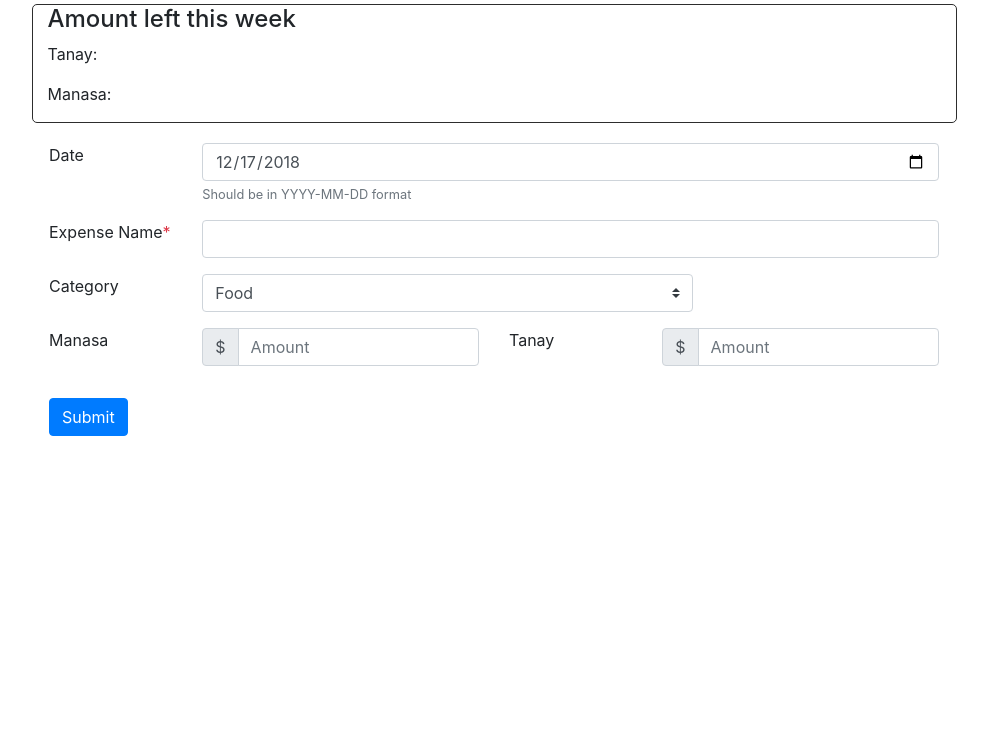
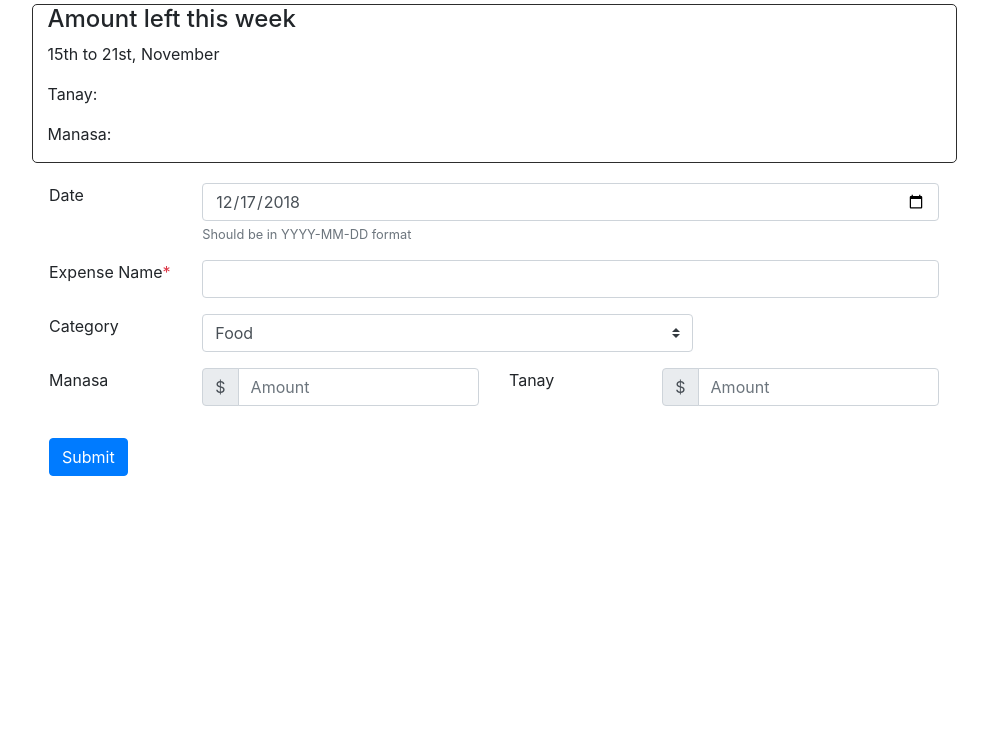
Before and after one commit to cybergla/expense-tracker, a website: page public/index.html in a window 1280 px wide. Shown: the part 64-800 px from the top of the page, without its empty margins (146-1134 px from the left). Drawn offline with nearby package versions, Linux system fonts and the light colour scheme; no server answers.

Commit message:
added week dates

```diff
--- a/public/index.html
+++ b/public/index.html
@@ -33,6 +33,7 @@
 
     <div class="col-10 mx-auto balance">
         <h4>Amount left this week</h4>
+        <p id="week_dates">21st to 28th December</p>
         <p>Tanay: <span id="amt_tanay"></span></p>
         <p>Manasa: <span id="amt_manasa"></span></p>
     </div>
--- a/public/javascripts/script.js
+++ b/public/javascripts/script.js
@@ -4,6 +4,30 @@ Date.prototype.toDateInputValue = (function() {
     return local.toJSON().slice(0,10);
 });
 document.getElementById('date').value = new Date().toDateInputValue();
+
+var months    = ['January','February','March','April','May','June','July','August','September','October','November','December'];
+var week_to_text = ["1st to 7th", "8th to 14th", "15th to 21st", "22nd to end"];
+var date = new Date();
+var month = months[date.getMonth()-1];
+var text = week_to_text[getWeek(date.getDate())] + ', ' + month;
+$("#week_dates").html(text);
+
+
+function getWeek(date) {
+    if (date <= 7){
+      return 0;
+    }
+    else if (date > 7 && date <= 14){
+      return 1;
+    }
+    else if (date > 14 && date <= 21){
+      return 2;
+    }
+    else if (date > 21 && date <= 31){
+      return 3;
+    }
+  }
+
 
 function getBalance() {
     var tanay_bal = document.getElementById('amt_tanay');
```
